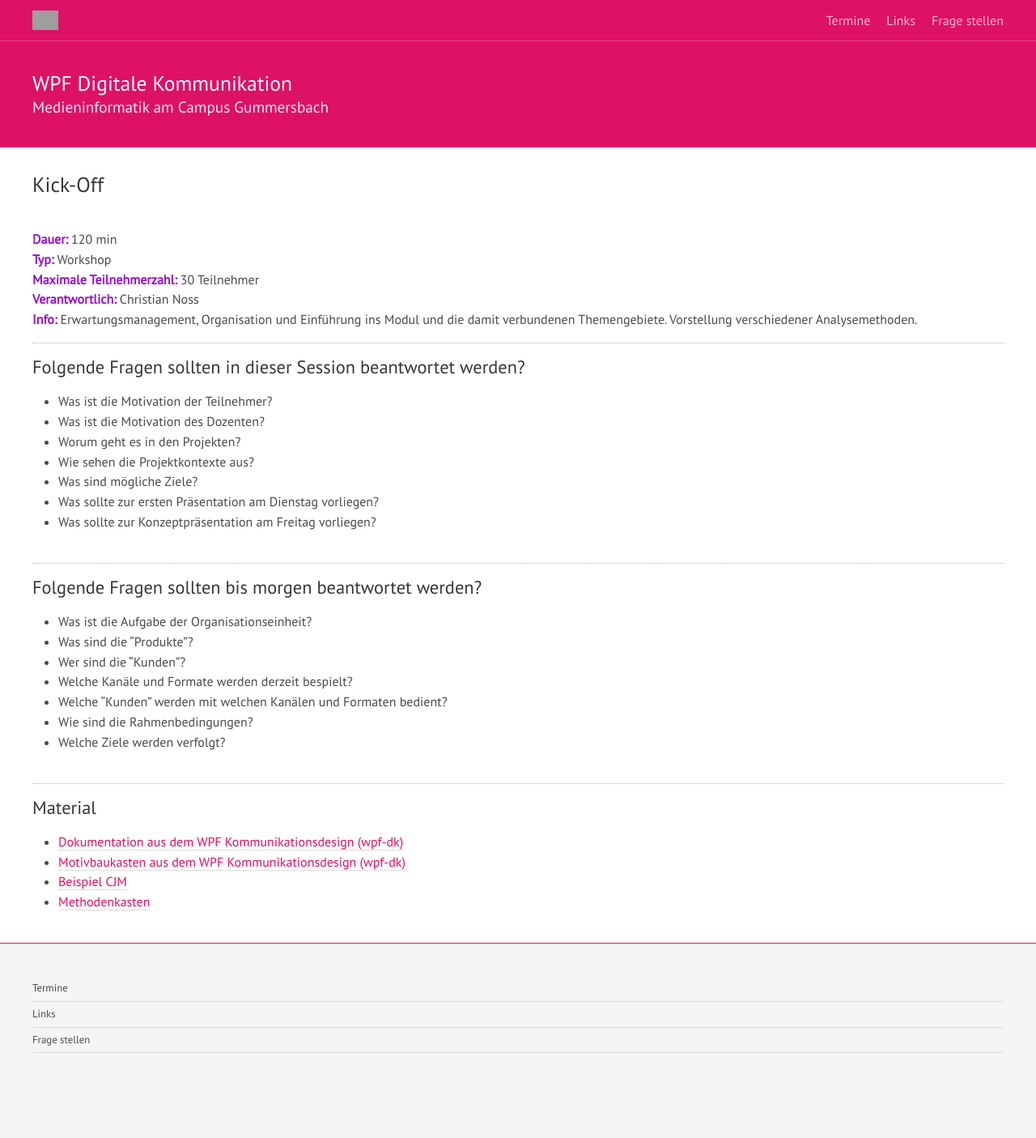
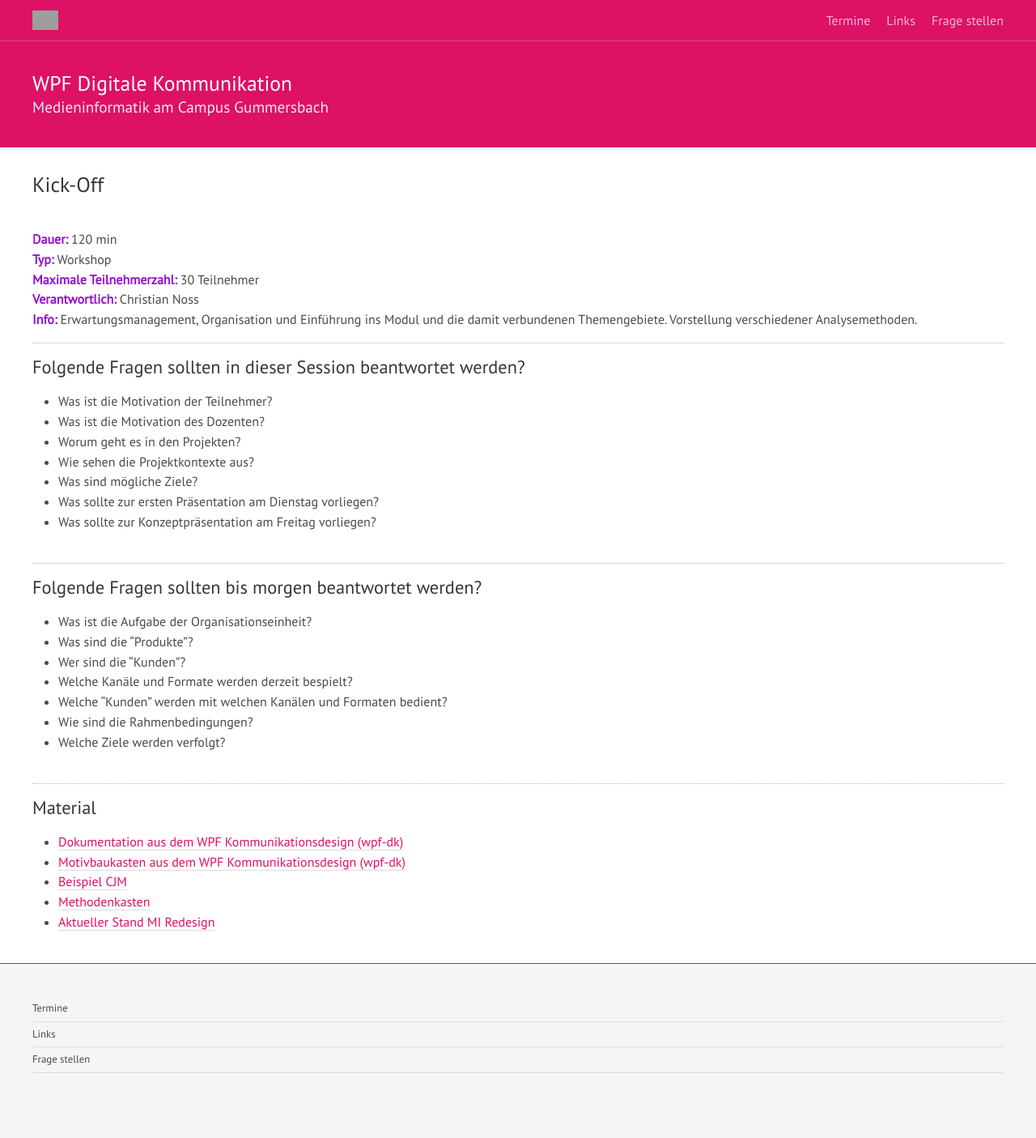
Before and after one commit to th-koeln/mi-wpf-digitale-kommunikation, a Jekyll site: the page built from _lehrveranstaltungen/mo-kick-off.md, in a window 1280 px wide. Shown: the whole page at 81% size. Built offline with Jekyll 4.4.1, drawn with Linux system fonts in a browser that asks for light colours; nearby versions of some CDN libraries; before the commit the page ends 1380 px from its top, so only the background shows below that; grey boxes are pictures that could not be loaded.

Commit message:
Redesign files zugefügt.

```diff
--- a/_lehrveranstaltungen/mo-kick-off.md
+++ b/_lehrveranstaltungen/mo-kick-off.md
@@ -33,3 +33,4 @@ info: Erwartungsmanagement, Organisation und Einführung ins Modul und die damit
 - [Motivbaukasten aus dem WPF Kommunikationsdesign (wpf-dk)](../../download/v1_motivbaukasten.pdf)
 - [Beispiel CJM](../../download/beispiel-cjm.pdf)
 - [Methodenkasten](../../download/methodenkasten-dk-klein.pdf)
+- [Aktueller Stand MI Redesign](https://dl.dropboxusercontent.com/u/2681197/fh/MI%20Redesign.zip)
```
